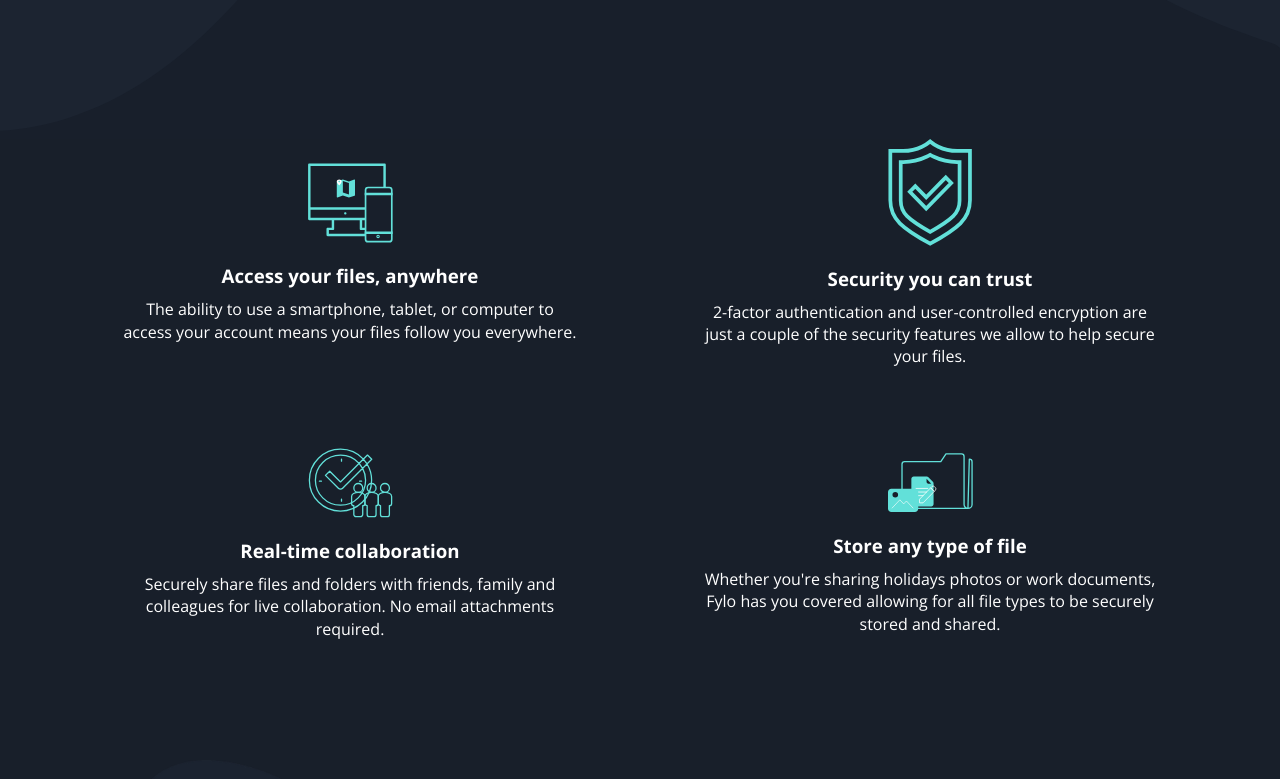
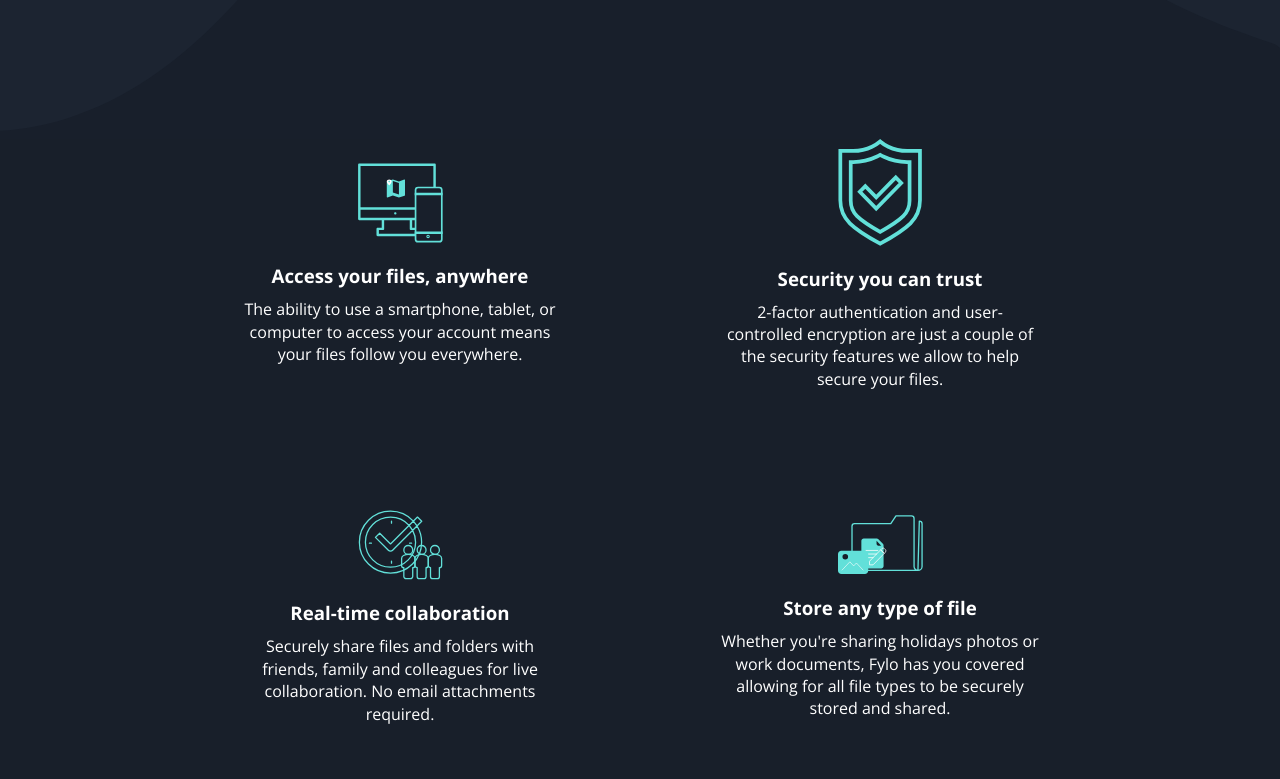
Before and after one commit to data-sets/fylo-dark-theme, a React (Create React App) app: page / in a window 1280 px wide. Shown: the part 900-1679 px from the top of the page. Built offline with nearby package versions, Linux system fonts and the light colour scheme.

Commit message:
added: testimonial

```diff
--- a/src/scss/globals/_main.scss
+++ b/src/scss/globals/_main.scss
@@ -107,12 +107,12 @@ button {
       align-items: center;
       grid-template-columns: repeat(auto-fit, minmax(320px, 1fr));
       position: relative;
+      width: 100%;
       max-width: 1080px;
-      width: 100%;
       margin: 0 auto;
-
-      padding-bottom: 120px;
-      gap: 80px;
+      padding-inline: 120px;
+      padding-bottom: 130px;
+      gap: 120px;
       li {
         color: v.$white;
         text-align: center;
```
Also changed, not shown: src/dist/style.css, 1 other file (tests, documents, lock files or other folders).
